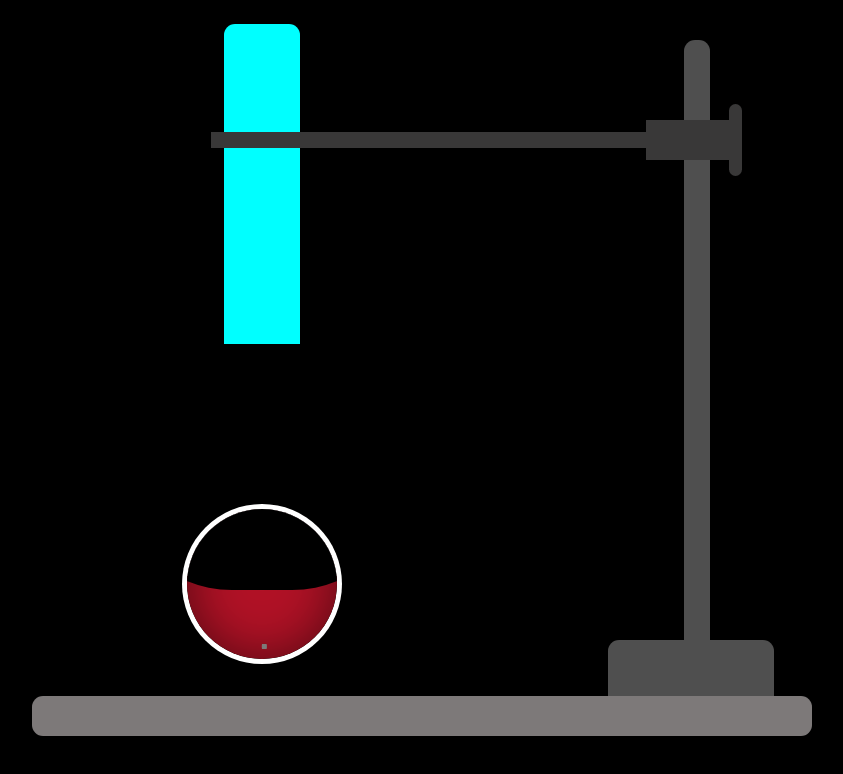
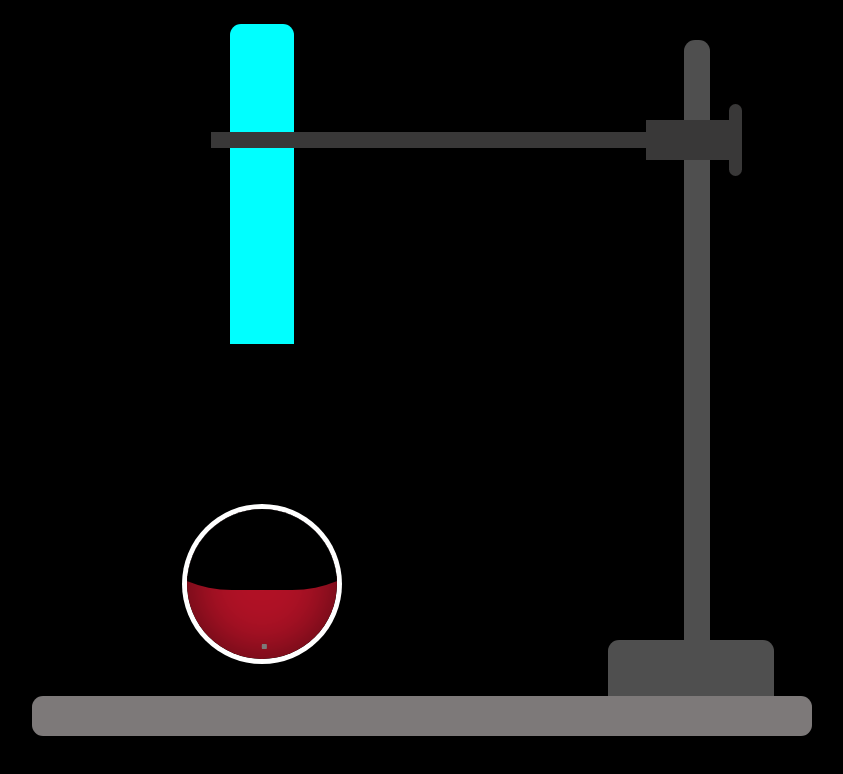
Before and after one commit to sniper-ninja/chem_css_animation, a plain HTML site: page index.html in a window 1280 px wide. Shown: the whole page, without its empty margins (378-1221 px from the left). Drawn offline with Linux system fonts and the light colour scheme.

Commit message:
burette nosel

```diff
--- a/style.css
+++ b/style.css
@@ -170,10 +170,10 @@ body {
 .burette{
 	position: absolute;
 	display: block;
-	width: 6%;
+	width: 5%;
 	height: 40%;
 	top: 3%;
-	right: 47%;
+	right: 47.5%;
 	background: #00FFFF;
 	-moz-border-radius: 11px 11px 0px 0px;
     -webkit-border-radius: 11px 11px 0px 0px;
@@ -183,7 +183,7 @@ body {
 .burette:before {
     content: "";
     position: absolute;
-    width: 15px;
+    width: 24px;
     height: 0;
     border-left: 20px solid transparent;
     border-right: 20px solid transparent;
```
